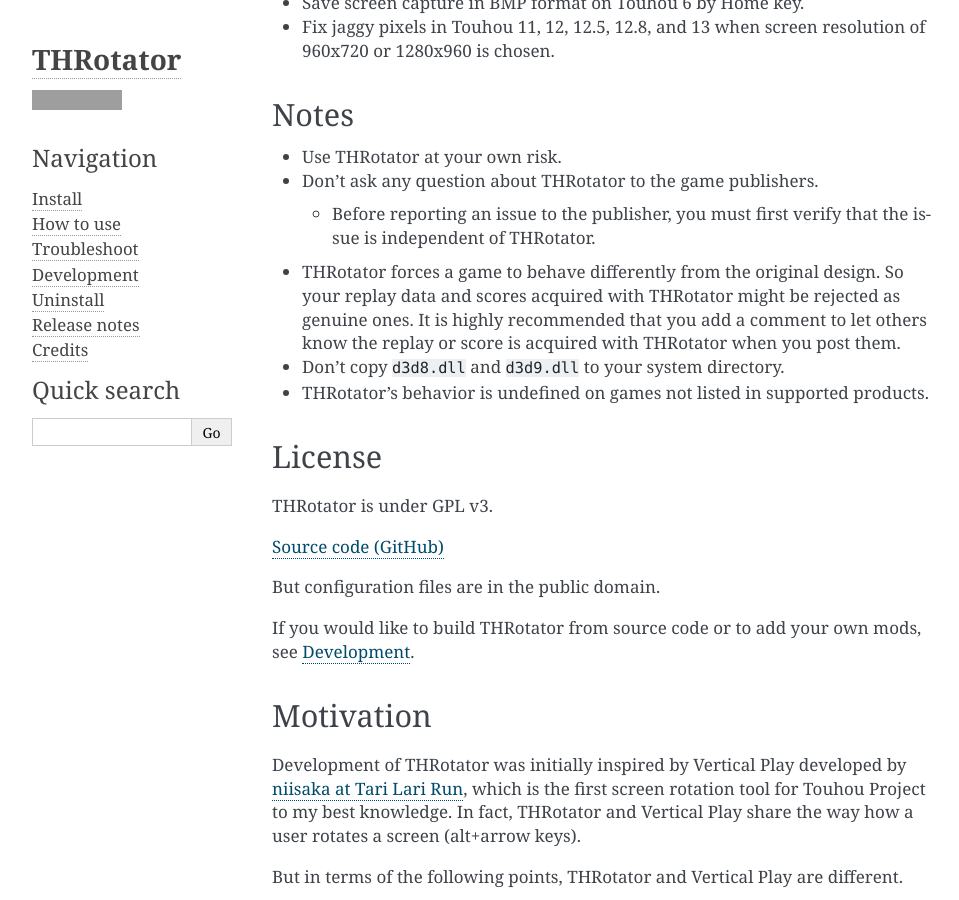
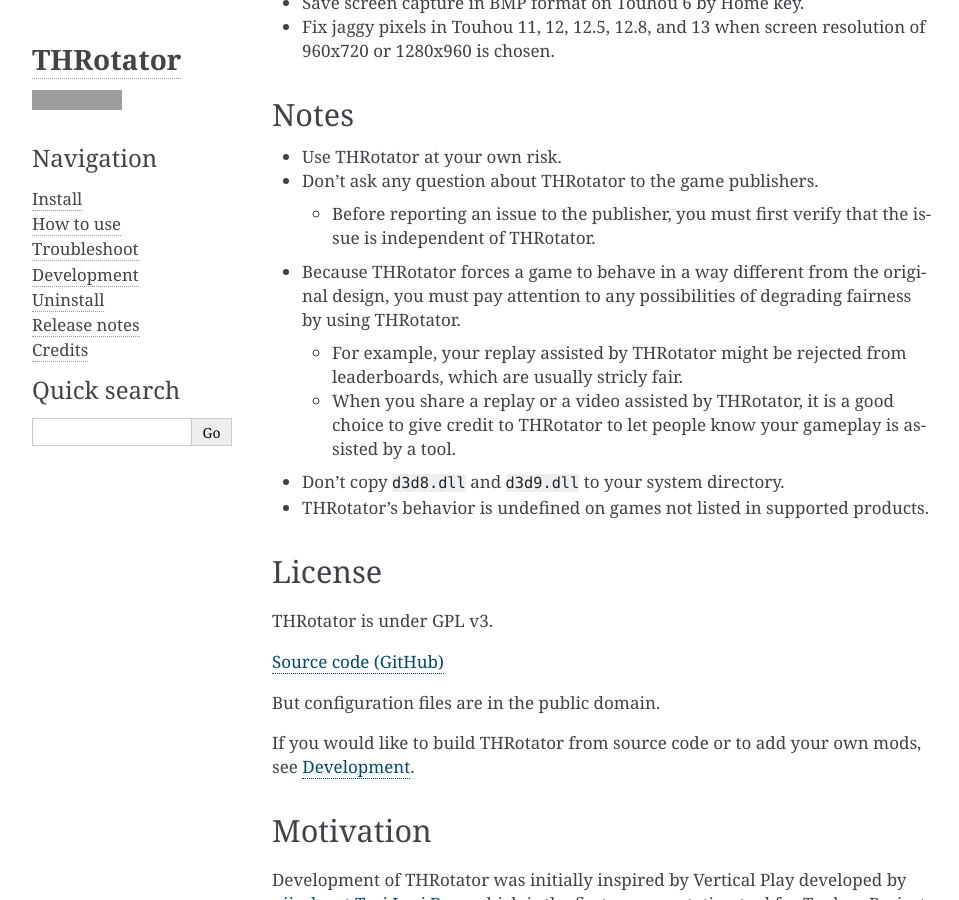
Before and after one commit to massanoori/THRotator-manual, a Sphinx documentation site: the page built from docs/index.rst, in a window 1280 px wide and 900 px high, scrolled down 1790 px. Shown: the whole window, without its empty margins (148-1107 px from the left). Built offline with Sphinx 7.4.7, drawn with Linux system fonts in a browser that asks for light colours; grey boxes are pictures that could not be loaded.

Commit message:
Update note on index

```diff
--- a/docs/index.rst
+++ b/docs/index.rst
@@ -68,9 +68,12 @@
 
   - Before reporting an issue to the publisher, you must first verify that the issue is independent of THRotator.
 
-- THRotator forces a game to behave differently from the original design.
-  So your replay data and scores acquired with THRotator might be rejected as genuine ones.
-  It is highly recommended that you add a comment to let others know the replay or score is acquired with THRotator when you post them.
+- Because THRotator forces a game to behave in a way different from the original design,
+  you must pay attention to any possibilities of degrading fairness by using THRotator.
+
+  - For example, your replay assisted by THRotator might be rejected from leaderboards, which are usually stricly fair.
+  - When you share a replay or a video assisted by THRotator, it is a good choice to give credit to THRotator to let people know your gameplay is assisted by a tool.
+
 - Don't copy ``d3d8.dll`` and ``d3d9.dll`` to your system directory.
 - THRotator's behavior is undefined on games not listed in supported products.
 
```
Also changed, not shown: 1 other file.
